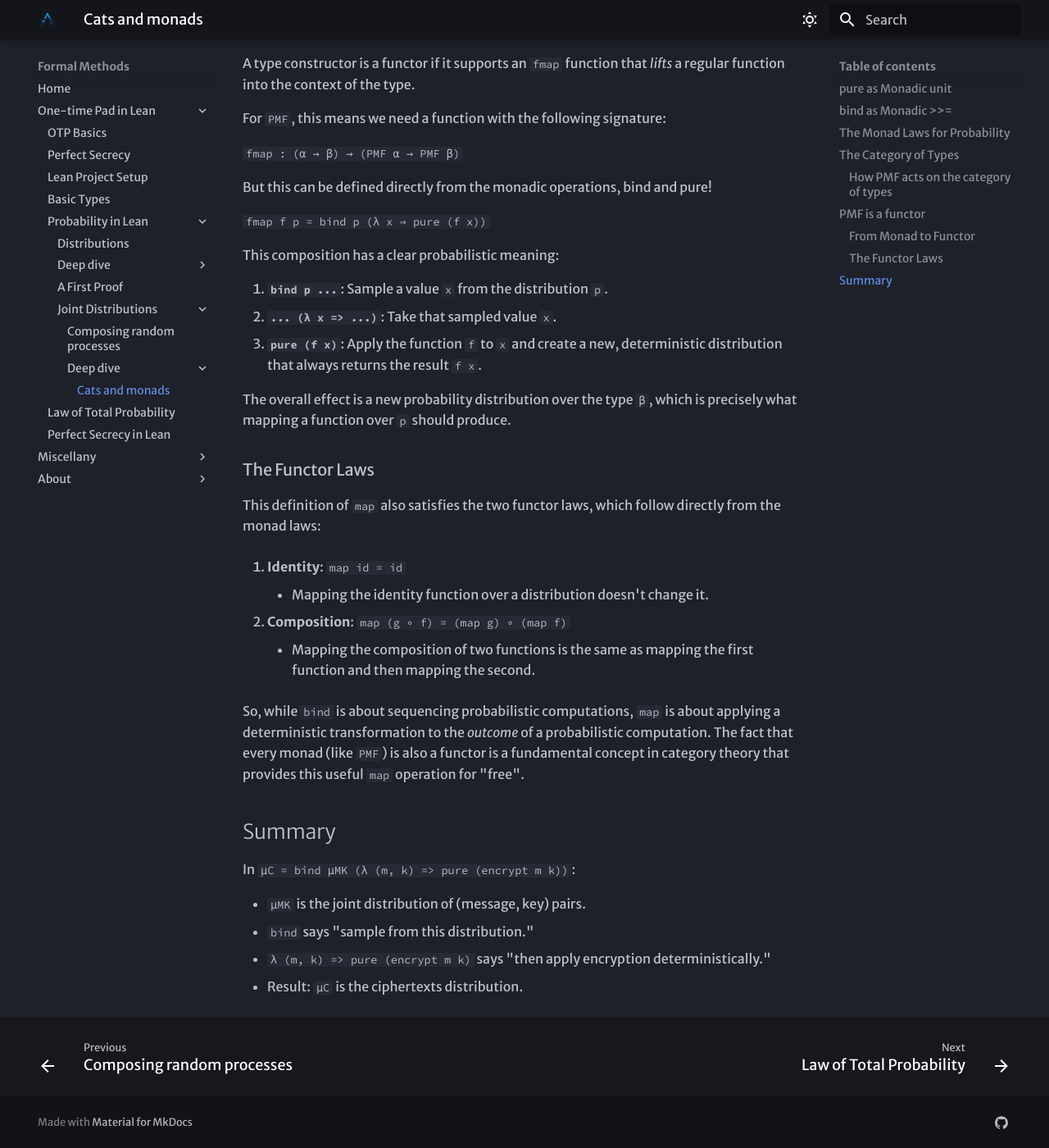
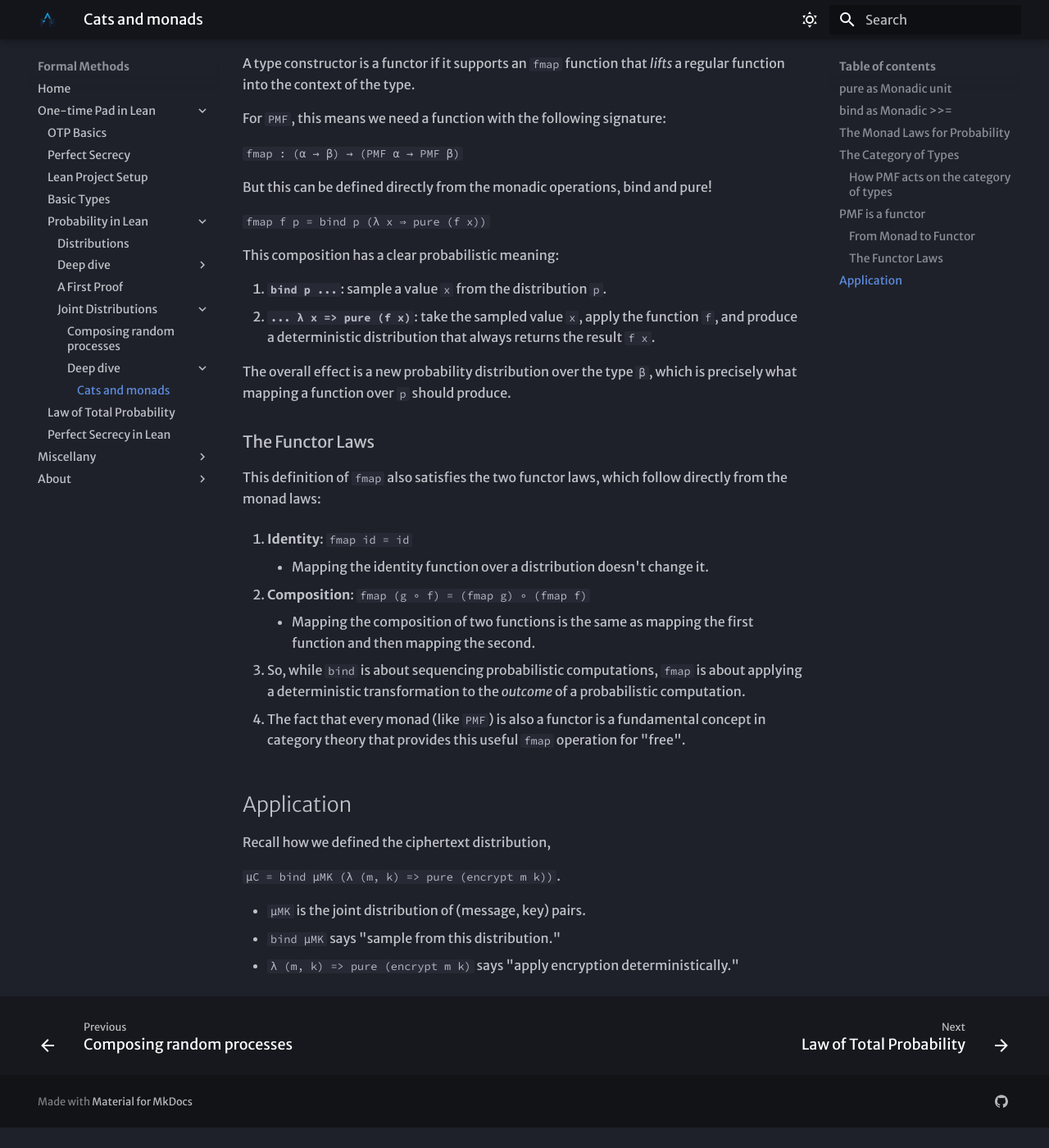
Before and after one commit to formalverification/formalmethods.io, an MkDocs documentation site: the page built from docs/crypto/otp/cats_and_monads.md, in a window 1280 px wide and 1400 px high, scrolled down 3648 px. Shown: the whole window at 82% size. Built offline with MkDocs 1.6.1 and Material for MkDocs 9.7.7, drawn with Linux system fonts in a browser that asks for light colours; after the commit the page ends 5023 px from its top, so only the background shows below that.

Commit message:
improvements

```diff
--- a/docs/crypto/otp/cats_and_monads.md
+++ b/docs/crypto/otp/cats_and_monads.md
@@ -149,29 +149,33 @@ But this can be defined directly from the monadic operations, bind and pure!
 
 This composition has a clear probabilistic meaning:
 
-1.  **`bind p ...`**: Sample a value `x` from the distribution `p`.
-2.  **`... (λ x => ...)`**: Take that sampled value `x`.
-3.  **`pure (f x)`**: Apply the function `f` to `x` and create a new, deterministic distribution that always returns the result `f x`.
+1.  **`bind p ...`**: sample a value `x` from the distribution `p`.
+2.  **`... λ x => pure (f x)`**: take the sampled value `x`, apply the function `f`,
+    and produce a deterministic distribution that always returns the result `f x`.
 
 The overall effect is a new probability distribution over the type `β`, which is precisely what mapping a function over `p` should produce.
 
 ### The Functor Laws
 
-This definition of `map` also satisfies the two functor laws, which follow directly from the monad laws:
+This definition of `fmap` also satisfies the two functor laws, which follow directly from the monad laws:
 
-1.  **Identity**: `map id = id`
+1.  **Identity**: `fmap id = id`
     * Mapping the identity function over a distribution doesn't change it.
 
-2.  **Composition**: `map (g ∘ f) = (map g) ∘ (map f)`
+2.  **Composition**: `fmap (g ∘ f) = (fmap g) ∘ (fmap f)`
     * Mapping the composition of two functions is the same as mapping the first function and then mapping the second.
 
-So, while `bind` is about sequencing probabilistic computations, `map` is about applying a deterministic transformation to the *outcome* of a probabilistic computation. The fact that every monad (like `PMF`) is also a functor is a fundamental concept in category theory that provides this useful `map` operation for "free".
++  So, while `bind` is about sequencing probabilistic computations, `fmap` is about applying a deterministic transformation to the *outcome* of a probabilistic computation.
 
-## Summary
++  The fact that every monad (like `PMF`) is also a functor is a fundamental concept in category theory that provides this useful `fmap` operation for "free".
 
-In `μC = bind μMK (λ (m, k) => pure (encrypt m k))`:
 
-- `μMK` is the joint distribution of (message, key) pairs.
-- `bind` says "sample from this distribution."
-- `λ (m, k) => pure (encrypt m k)` says "then apply encryption deterministically."
-- Result: `μC` is the ciphertexts distribution.
+## Application
+
+Recall how we defined the ciphertext distribution,
+
+`μC = bind μMK (λ (m, k) => pure (encrypt m k))`.
+
++ `μMK` is the joint distribution of (message, key) pairs.
++ `bind μMK` says "sample from this distribution."
++ `λ (m, k) => pure (encrypt m k)` says "apply encryption deterministically."
```
Also changed, not shown: docs/crypto/otp/bind_and_pure.md (+1 -1 lines).
